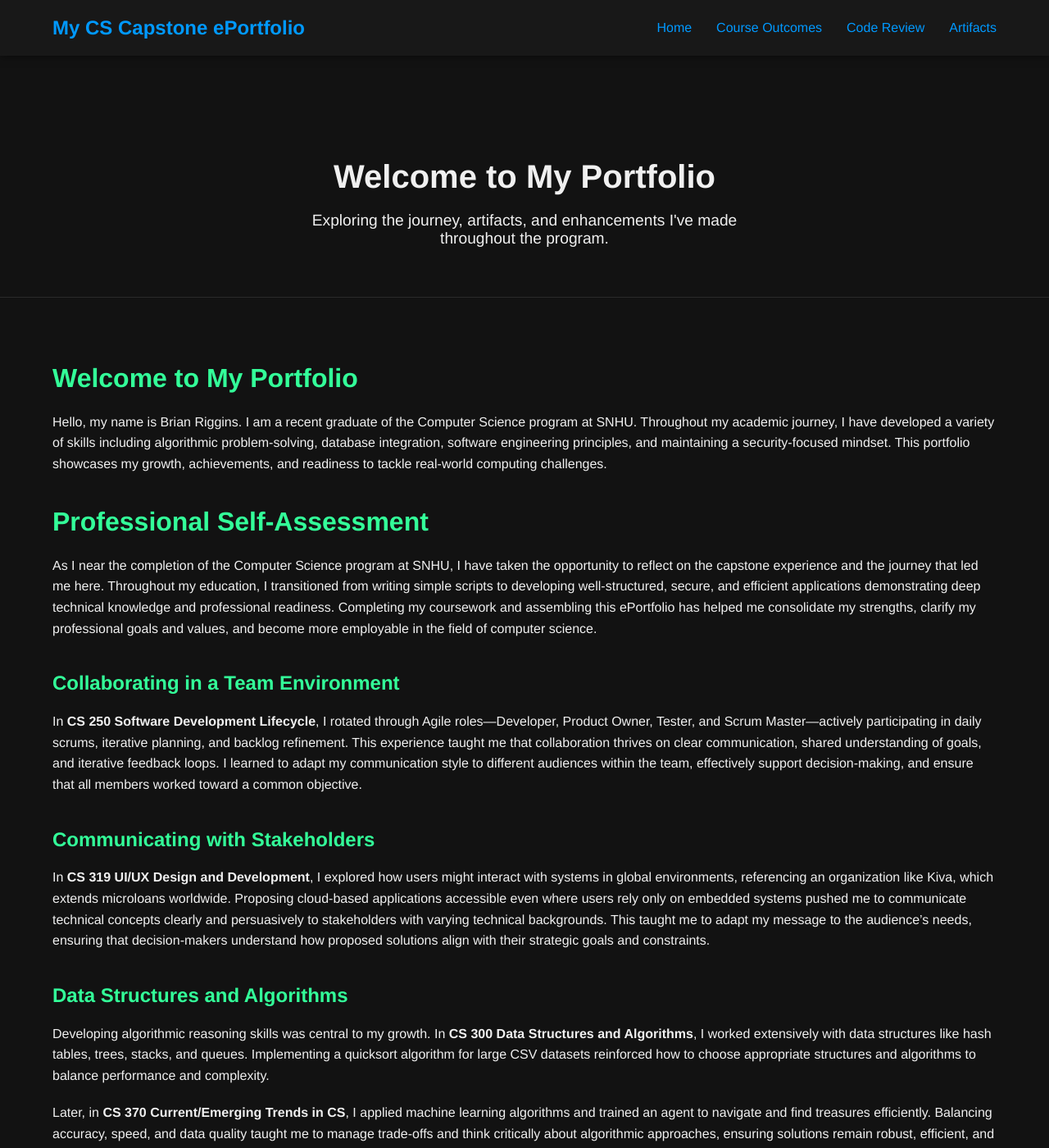
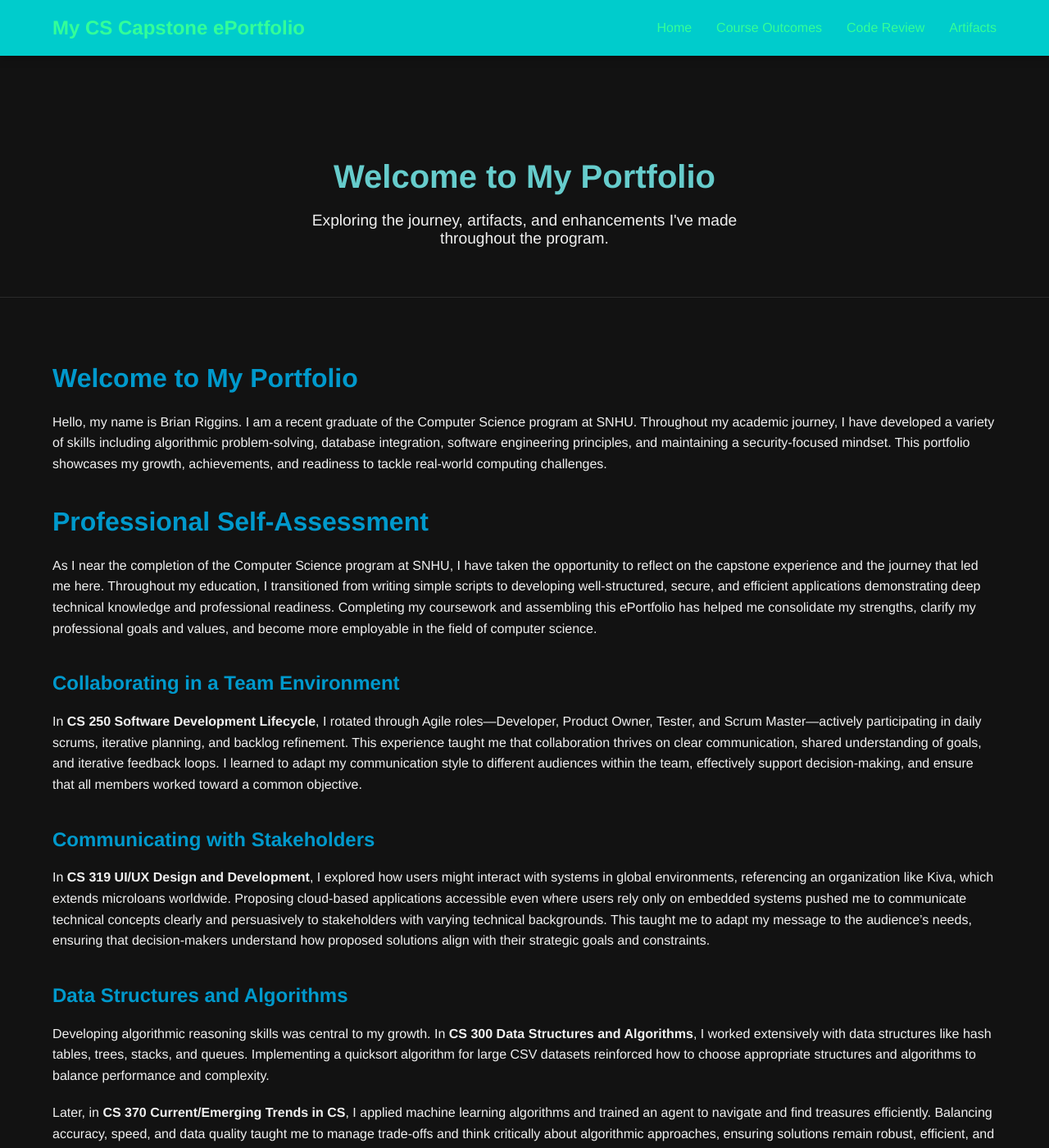
Before and after one commit to briggs8933/CS-499-Capstone, a Jekyll site: the page built from index.md, in a window 1280 px wide and 1400 px high. Shown: the whole window at 82% size. Built offline with Jekyll 4.4.1, drawn with Linux system fonts in a browser that asks for light colours.

Commit message:
Update style.css

```diff
--- a/assets/css/style.css
+++ b/assets/css/style.css
@@ -8,13 +8,12 @@ body {
 }
 
 a {
-  color:#0099FF;
+  color:#33FF99;
   text-decoration:none;
 }
 
 a:hover {
-  color:#00FF99;
-  text-decoration:underline;
+  color:#66FFCC; /* lighter green on hover */
 }
 
 /* Container for consistent horizontal spacing */
@@ -26,7 +25,7 @@ a:hover {
 
 /* Header and Navigation */
 .site-header {
-  background:#181818; /* Slightly lighter than body */
+  background:#00CCCC; /* Slightly lighter than body */
   padding:20px 0;
   position:fixed;
   width:100%;
@@ -63,7 +62,6 @@ a:hover {
   font-weight:normal;
 }
 
-/* Spacing for content below the fixed header */
 .content {
   padding-top:100px;
 }
@@ -77,6 +75,7 @@ a:hover {
 .hero h1 {
   font-size:2.5em;
   margin-bottom:20px;
+  color:#66CCCC; /* Hero title color */
 }
 
 .hero p {
@@ -91,7 +90,7 @@ a:hover {
 }
 
 .main-content h1, .main-content h2, .main-content h3 {
-  color:#33FF99;
+  color:#0099CC; /* Headings color */
   margin-top:40px;
 }
 
@@ -114,6 +113,7 @@ a:hover {
   font-size:0.9em;
 }
 
+/* Image wrapper */
 .image-wrapper {
   max-width: 600px;
   margin: 0 auto;
```
